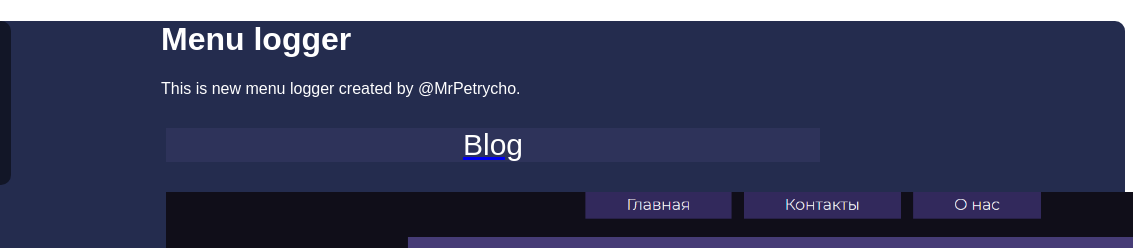
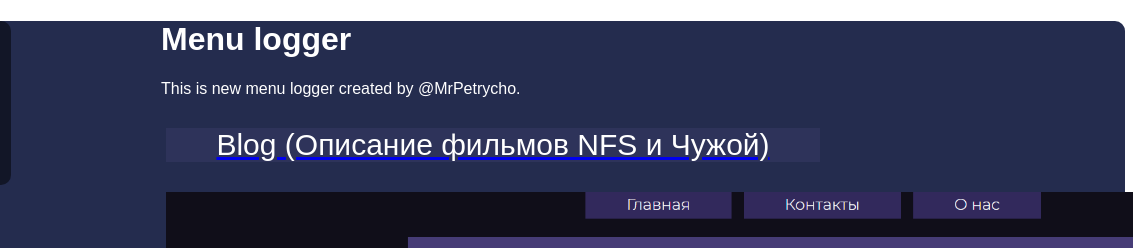
Before and after one commit to MrPetrycho/MrPetrycho.github.io, a plain HTML site: page index.html in a window 1280 px wide. Shown: the top 248 px of the page, 147-1280 px from the left. Drawn offline with Linux system fonts and the light colour scheme.

Commit message:
Update index.html

```diff
--- a/index.html
+++ b/index.html
@@ -34,7 +34,7 @@
             <div class="page" id="page1">
                 <a href="Page0/index.html" class="a-page-main">
                     <div class="text">
-                        <p class="text" id="page-text1">Blog</p>
+                        <p class="text" id="page-text1">Blog (Описание фильмов NFS и Чужой)</p>
                     </div>
                     <div id="img-page-0">
                         <img src="image/page0.PNG" class="img-page">
```
